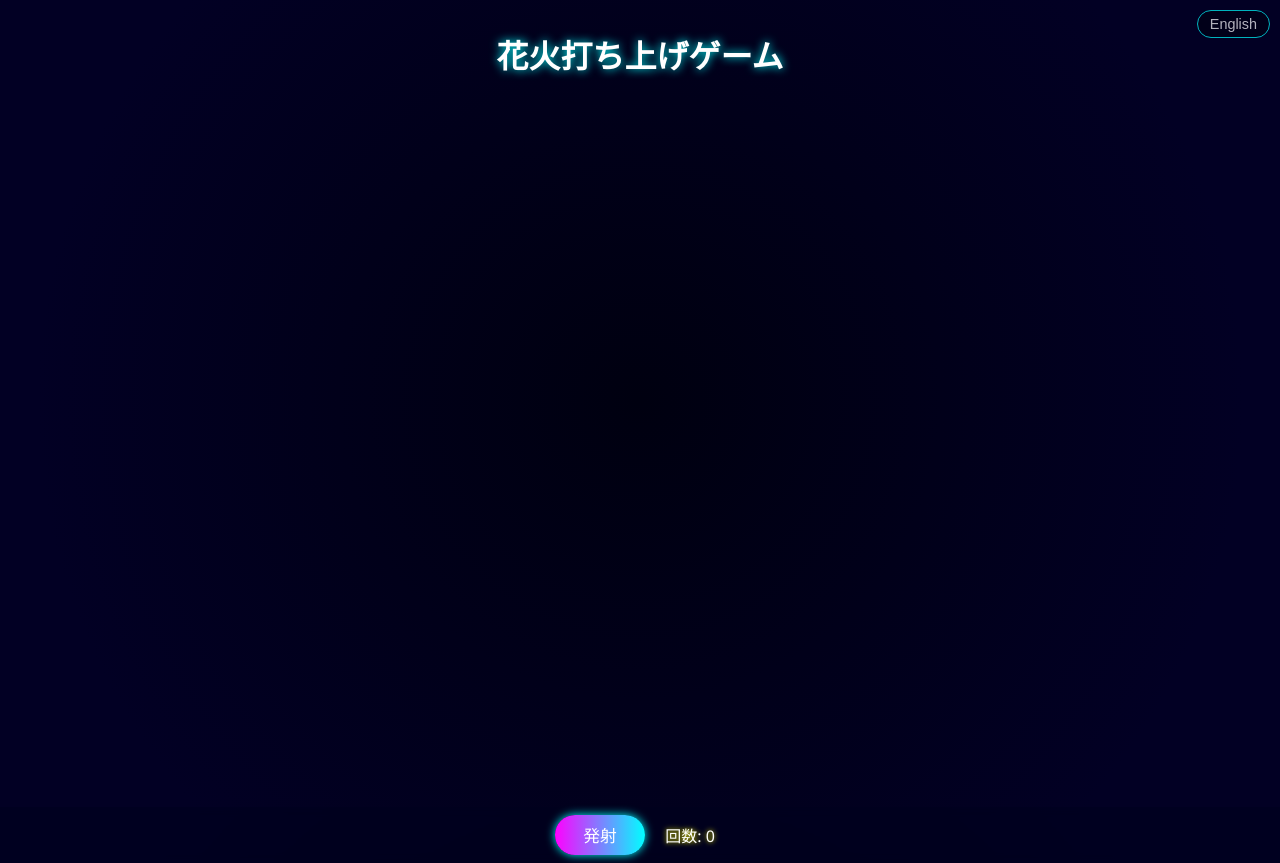
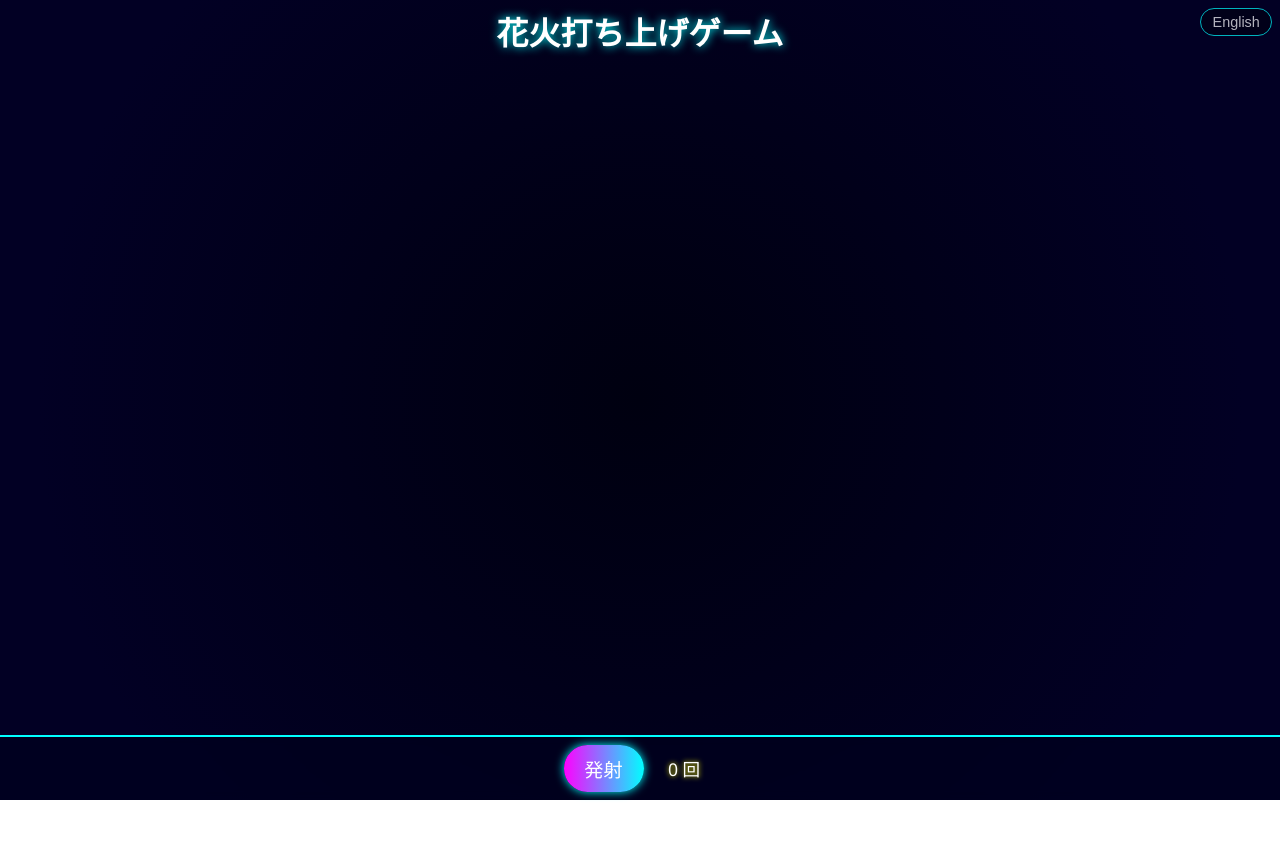
Before and after one commit to KosukeT-dev/fireworks, a plain HTML site: page index.html in a window 1280 px wide. After the commit the page ends 800 px from the top, so only its background shows below. Drawn offline with Linux system fonts and the light colour scheme.

Commit message:
Update index.html

```diff
--- a/index.html
+++ b/index.html
@@ -17,16 +17,16 @@
     }
     header {
         text-align: center;
-        padding: 10px;
+        padding: 0.5rem;
         text-shadow: 0 0 10px cyan;
         position: relative;
     }
     #langToggle {
         position: absolute;
-        top: 10px;
-        right: 10px;
-        padding: 5px 12px;
-        font-size: 0.9em;
+        top: 8px;
+        right: 8px;
+        padding: 0.3rem 0.7rem;
+        font-size: clamp(0.7rem, 2vw, 0.9rem);
         background: rgba(0,0,0,0.4);
         border: 1px solid cyan;
         color: white;
@@ -46,18 +46,19 @@
         background: transparent;
     }
     #controls {
-        padding: 8px;
+        padding: 0.5rem;
         background: rgba(0,0,30,0.6);
         backdrop-filter: blur(5px);
+        border-top: 2px solid cyan;
         display: flex;
         justify-content: center;
         align-items: center;
-        gap: 10px;
+        gap: 0.5rem;
         flex-wrap: wrap;
     }
     #launchBtn {
-        padding: 8px 16px;
-        font-size: 1.05em;
+        padding: clamp(0.4rem, 2vw, 0.6rem) clamp(0.8rem, 4vw, 1.2rem);
+        font-size: clamp(0.9rem, 2.5vw, 1.2rem);
         background: linear-gradient(90deg, #ff00ff, #00ffff);
         border: none;
         color: white;
@@ -65,22 +66,27 @@
         border-radius: 30px;
         box-shadow: 0 0 10px cyan;
         transition: transform 0.2s;
-        min-width: 90px;
+        min-width: 80px;
     }
     #launchBtn:hover {
         transform: scale(1.08);
     }
     #counter {
-        font-size: 1em;
+        font-size: clamp(0.8rem, 2.5vw, 1.1rem);
         text-shadow: 0 0 5px yellow;
-        min-width: 70px;
+        min-width: 65px;
         text-align: center;
+    }
+    @media (max-width: 480px) {
+        #controls {
+            flex-direction: column;
+        }
     }
 </style>
 </head>
 <body>
 <header>
-    <h1 id="title">花火打ち上げゲーム</h1>
+    <h1 id="title" style="font-size: clamp(1.2rem, 5vw, 2rem); margin: 0;">花火打ち上げゲーム</h1>
     <button id="langToggle">English</button>
 </header>
 <canvas id="canvas"></canvas>
@@ -97,50 +103,45 @@
 <script>
 const canvas = document.getElementById('canvas');
 const ctx = canvas.getContext('2d');
-const launchBtn = document.getElementById('launchBtn');
-const counterEl = document.getElementById('counter');
-const langToggleBtn = document.getElementById('langToggle');
 
 function resizeCanvas() {
-    const headerHeight = document.querySelector('h1').offsetHeight;
-    const controlsHeight = document.getElementById('controls').offsetHeight;
-    canvas.width = window.innerWidth;
-    canvas.height = window.innerHeight - headerHeight - controlsHeight;
+    canvas.width = canvas.clientWidth;
+    canvas.height = canvas.clientHeight;
 }
 window.addEventListener('resize', resizeCanvas);
 resizeCanvas();
 
+// 言語切替
+let currentLang = 'ja';
+const texts = {
+    ja: {
+        title: "花火打ち上げゲーム",
+        launch: "発射",
+        count: (n) => `${n} 回`,
+        toggle: "English"
+    },
+    en: {
+        title: "Fireworks",
+        launch: "Launch",
+        count: (n) => `${n} times`,
+        toggle: "日本語"
+    }
+};
+function updateLanguage() {
+    document.getElementById('title').textContent = texts[currentLang].title;
+    document.getElementById('launchBtn').textContent = texts[currentLang].launch;
+    document.getElementById('counter').textContent = texts[currentLang].count(launches);
+    document.getElementById('langToggle').textContent = texts[currentLang].toggle;
+}
+document.getElementById('langToggle').addEventListener('click', () => {
+    currentLang = currentLang === 'ja' ? 'en' : 'ja';
+    updateLanguage();
+});
+
+// 花火ロジック
 let launches = 0;
 let fireworks = [];
 let rockets = [];
-
-let currentLang = 'ja';
-const texts = {
-    ja: {
-        title: '花火打ち上げゲーム',
-        launch: '発射',
-        count: (n) => `回数: ${n}`,
-        toggle: 'English'
-    },
-    en: {
-        title: 'Fireworks Launch Game',
-        launch: 'Launch',
-        count: (n) => `Count: ${n}`,
-        toggle: '日本語'
-    }
-};
-
-function updateLanguage() {
-    document.querySelector('h1').textContent = texts[currentLang].title;
-    launchBtn.textContent = texts[currentLang].launch;
-    counterEl.textContent = texts[currentLang].count(launches);
-    langToggleBtn.textContent = texts[currentLang].toggle;
-}
-
-langToggleBtn.addEventListener('click', () => {
-    currentLang = currentLang === 'ja' ? 'en' : 'ja';
-    updateLanguage();
-});
 
 class Rocket {
     constructor(x, targetY, color, isGrand) {
@@ -203,16 +204,9 @@ class Particle {
     }
 }
 
-launchBtn.addEventListener('click', () => {
-    // 初回クリック時にフルスクリーン化
-    if (!document.fullscreenElement) {
-        document.documentElement.requestFullscreen().catch(err => {
-            console.warn("Fullscreen failed:", err);
-        });
-    }
-
+document.getElementById('launchBtn').addEventListener('click', () => {
     launches++;
-    counterEl.textContent = texts[currentLang].count(launches);
+    document.getElementById('counter').textContent = texts[currentLang].count(launches);
     let isGrand = launches % 30 === 0;
     let color = isGrand ? 'white' : `hsl(${Math.random()*360},100%,50%)`;
     rockets.push(new Rocket(Math.random() * canvas.width, Math.random() * canvas.height / 2 + 50, color, isGrand));
@@ -229,9 +223,9 @@ function animate() {
     });
     requestAnimationFrame(animate);
 }
+animate();
 
 updateLanguage();
-animate();
 </script>
 </body>
 </html>
```
